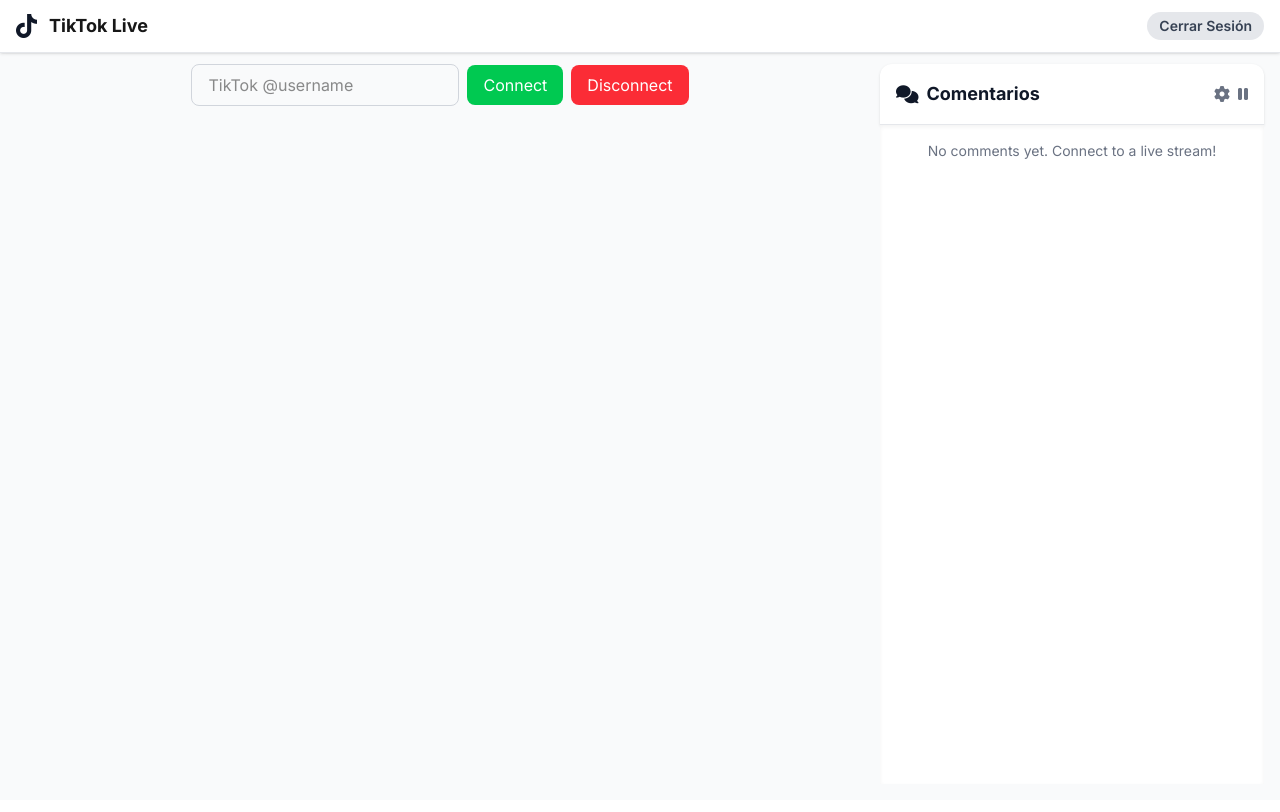
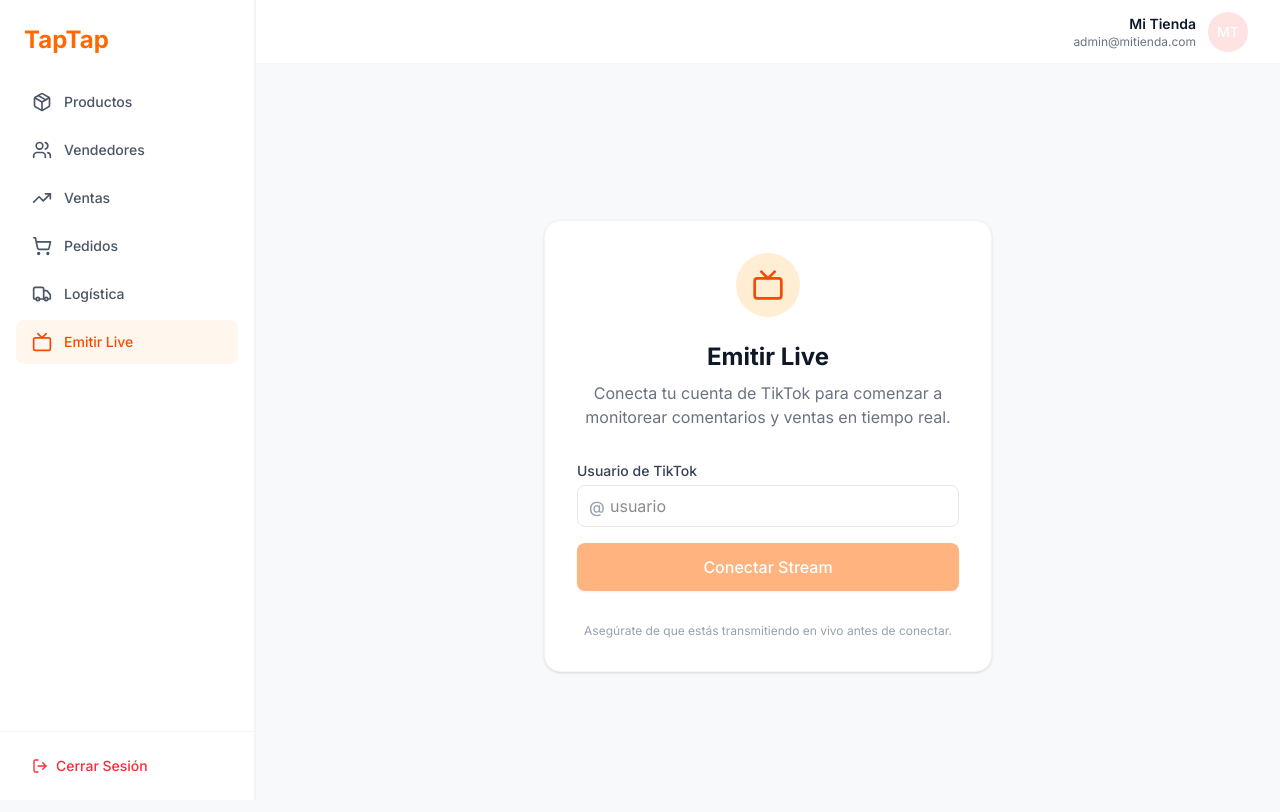
Before and after one commit to andycortex/tiktok-live, a Next.js app: page /live in a window 1280 px wide. Shown: the top 812 px of the page. Built offline with nearby package versions, Linux system fonts and the light colour scheme; grey boxes are pictures that could not be loaded.

Commit message:
feat: Enhance Live Page with new layout, connection controls, and error handling; add LiveControlBar component for improved user experience

```diff
--- a/src/app/live/page.jsx
+++ b/src/app/live/page.jsx
@@ -2,11 +2,14 @@
 
 import { useState, useEffect, useRef } from "react";
 import { useRouter } from "next/navigation";
-import LiveHeader from "@/components/ui/LiveHeader";
+import DashboardLayout from "@/components/layout/DashboardLayout";
+import { LiveControlBar } from "@/components/live/LiveControlBar";
 import VideoPlayer from "@/components/ui/VideoPlayer";
 import Comments from "@/components/ui/Comments";
 import { useUser } from "@/context/UserContext";
 import { extractTikTokUsername } from "@/utils/tiktokUsername";
+import Button from "@/components/ui/Button";
+import { Tv, AlertCircle } from "lucide-react";
 
 const LivePage = () => {
   const router = useRouter();
@@ -14,6 +17,7 @@
   const [uniqueId, setUniqueId] = useState("");
   const [isConnected, setIsConnected] = useState(false);
   const [liveComments, setLiveComments] = useState([]);
+  const [error, setError] = useState(null);
   const intervalRef = useRef(null);
 
   // Pre-fill uniqueId from user context once user data is loaded
@@ -23,24 +27,21 @@
     }
   }, [user, userLoading]);
 
-  const handleLogout = async () => {
-    try {
-      const response = await fetch("/api/logout", {
-        method: "POST",
-      });
-
-      if (response.ok) {
-        router.push("/login");
-      } else {
-        console.error("Logout failed");
-      }
-    } catch (error) {
-      console.error("Error during logout:", error);
-    }
+  // Cleanup on unmount
+  useEffect(() => {
+    return () => {
+      if (intervalRef.current) clearInterval(intervalRef.current);
     };
+  }, []);
 
   const handleConnect = async () => {
+    setError(null);
     let input = extractTikTokUsername(uniqueId.trim());
+
+    if (!input) {
+      setError("Por favor ingresa un usuario válido.");
+      return;
+    }
 
     try {
       const startRes = await fetch("/api/tiktok-live/scrape/connect", {
@@ -51,10 +52,10 @@
 
       if (!startRes.ok) {
         const err = await startRes.json();
-        console.log(
+        setError(
           err.error?.includes("vivo")
-            ? `@${input} no está en vivo`
-            : err.error || "Error al conectar"
+            ? `@${input} no está en vivo actualmente.`
+            : "No se pudo conectar a la transmisión."
         );
         return;
       }
@@ -62,191 +63,142 @@
       setIsConnected(true);
       setLiveComments([]);
 
-      // Limpiar intervalo anterior
+      // Start polling for comments
       if (intervalRef.current) clearInterval(intervalRef.current);
-
-      // POLLING CORRECTO (con CORS permitido ya no hay error)
       intervalRef.current = setInterval(async () => {
-        console.log(input);
         try {
           const res = await fetch(`/api/tiktok-live/scrape/comments/${input}`);
-
-          if (!res.ok) {
-            console.log("Aún no hay comentarios o live no activo");
-            setLiveComments([]);
-            return;
+          if (!res.ok) return;
+          const data = await res.json();
+          if (data.comments) {
+            // Append new comments or replace? Usually polling returns recent buffer.
+            // For simplicity in this demo, replacing. Real app might merge.
+            setLiveComments(data.comments);
           }
-
-          const data = await res.json();
-          setLiveComments(data.comments || []);
         } catch (err) {
-          console.error("Error en polling:", err);
+          console.error("Polling error:", err);
         }
       }, 2000);
     } catch (err) {
-      console.error("Error de red al conectar:", err);
+      setError("Error de conexión. Intenta nuevamente.");
+      console.error(err);
     }
   };
+
   const handleDisconnect = async () => {
     let input = extractTikTokUsername(uniqueId.trim());
     try {
-      const response = await fetch("/api/tiktok-live/scrape/disconnect", {
+      if (input) {
+        await fetch("/api/tiktok-live/scrape/disconnect", {
           method: "POST",
           headers: { "Content-Type": "application/json" },
           body: JSON.stringify({ uniqueId: input }),
         });
-
-      if (response.ok) {
+      }
+    } catch (error) {
+      console.error(error);
+    } finally {
       setIsConnected(false);
       setLiveComments([]);
-        if (intervalRef.current) {
-          clearInterval(intervalRef.current);
-          intervalRef.current = null;
-        }
-        console.log("Desconectado correctamente");
-      } else {
-        const err = await response.json();
-        console.log(err.error || "Error al desconectar");
-      }
-    } catch (error) {
-      console.error("Error de red:", error);
+      if (intervalRef.current) clearInterval(intervalRef.current);
     }
   };
 
-  // Conditional rendering for input and buttons
-  const renderConnectionControls = () => {
-    if (userLoading) {
-      return <p>Loading user data...</p>;
-    }
-
-    const TikTokIcon = () => (
-      <svg
-        className="w-8 h-8 text-black"
-        fill="currentColor"
-        viewBox="0 0 24 24"
-        aria-hidden="true"
-      >
-        <path d="M12.525.02c1.31-.02 2.61-.01 3.91-.02.08 1.53.63 3.09 1.75 4.17 1.12 1.11 2.7 1.62 4.24 1.79v4.03c-1.44-.05-2.89-.35-4.2-.97-.57-.26-1.1-.59-1.62-.93-.01 2.92.01 5.84-.02 8.75-.08 1.4-.54 2.79-1.35 3.94-1.31 1.92-3.58 3.17-5.91 3.21-1.43.08-2.86-.36-4.08-1.1-2.02-1.19-3.44-3.37-3.65-5.71-.02-.5-.03-1-.01-1.49.18-1.9 1.12-3.72 2.58-4.96 1.66-1.44 3.98-2.13 6.15-1.72.02 1.48-.04 2.96-.04 4.44-.99-.32-2.15-.23-3.02.37-.63.41-1.11 1.04-1.36 1.75-.21.51-.15 1.07-.14 1.61.24 1.64 1.82 3.02 3.5 2.87 1.12-.01 2.19-.66 2.77-1.61.19-.33.4-.67.41-1.06.1-1.79.06-3.57.07-5.36.01-4.03-.01-8.05.02-12.07z" />
-      </svg>
-    );
-
-    if (user && user.tiktok) {
+  // Lobby View (Disconnected)
+  if (!isConnected) {
     return (
-        <div className="mt-4 max-w-md mx-auto bg-white rounded-xl shadow-md overflow-hidden md:max-w-2xl border border-gray-200 hover:shadow-lg transition-shadow duration-300">
-          <div className="p-6">
-            {/* Encabezado de la Tarjeta */}
-            <div className="flex items-center space-x-3 mb-4">
-              <TikTokIcon />
-              <h2 className="text-2xl font-bold text-gray-800">TikTok</h2>
+      <DashboardLayout>
+        <div className="flex items-center justify-center min-h-[calc(100vh-100px)]">
+          <div className="bg-white p-8 rounded-2xl shadow-sm border border-gray-100 max-w-md w-full text-center">
+            <div className="w-16 h-16 bg-orange-100 rounded-full flex items-center justify-center mx-auto mb-6">
+              <Tv size={32} className="text-orange-600" />
             </div>
 
-            {/* Cuerpo de la Tarjeta */}
-            <div className="flex items-center justify-between">
+            <h1 className="text-2xl font-bold text-gray-900 mb-2">
+              Emitir Live
+            </h1>
+            <p className="text-gray-500 mb-8">
+              Conecta tu cuenta de TikTok para comenzar a monitorear comentarios
+              y ventas en tiempo real.
+            </p>
+
+            <div className="space-y-4 text-left">
               <div>
-                <p className="text-sm text-gray-500 mb-1">Cuenta de Usuario</p>
-                <div className="flex items-center bg-gray-100 rounded-md px-3 py-1.5">
-                  <span className="text-lg font-semibold text-gray-700">
-                    @{user.tiktok || "username"}
+                <label className="block text-sm font-medium text-gray-700 mb-1">
+                  Usuario de TikTok
+                </label>
+                <div className="relative">
+                  <span className="absolute left-3 top-2.5 text-gray-400 font-medium">
+                    @
                   </span>
+                  <input
+                    type="text"
+                    value={uniqueId}
+                    onChange={(e) => setUniqueId(e.target.value)}
+                    placeholder="usuario"
+                    className="w-full pl-8 pr-4 py-2 border border-gray-200 rounded-lg focus:ring-2 focus:ring-orange-500 focus:border-transparent outline-none transition-all"
+                  />
                 </div>
               </div>
 
-              {/* Botón Condicional */}
-              {!isConnected ? (
-                <button
+              {error && (
+                <div className="p-3 bg-red-50 text-red-600 text-sm rounded-lg flex items-center gap-2">
+                  <AlertCircle size={16} />
+                  {error}
+                </div>
+              )}
+
+              <Button
                 onClick={handleConnect}
-                  disabled={!user.tiktok}
-                  className="mt-4 bg-green-500 hover:bg-green-600 disabled:bg-gray-300 disabled:cursor-not-allowed text-white font-bold py-2 px-4 rounded-lg transition-colors duration-200 flex items-center space-x-2"
+                className="w-full justify-center"
+                size="lg"
+                disabled={!uniqueId}
               >
-                  <svg
-                    className="w-5 h-5"
-                    fill="none"
-                    stroke="currentColor"
-                    viewBox="0 0 24 24"
-                    xmlns="http://www.w3.org/2000/svg"
-                  >
-                    <path
-                      strokeLinecap="round"
-                      strokeLinejoin="round"
-                      strokeWidth="2"
-                      d="M12 6v6m0 0v6m0-6h6m-6 0H6"
-                    ></path>
-                  </svg>
-                  <span>Conectar</span>
-                </button>
-              ) : (
-                <button
-                  onClick={handleDisconnect}
-                  className="mt-4 bg-red-500 hover:bg-red-600 text-white font-bold py-2 px-4 rounded-lg transition-colors duration-200 flex items-center space-x-2"
-                >
-                  <svg
-                    className="w-5 h-5"
-                    fill="none"
-                    stroke="currentColor"
-                    viewBox="0 0 24 24"
-                    xmlns="http://www.w3.org/2000/svg"
-                  >
-                    <path
-                      strokeLinecap="round"
-                      strokeLinejoin="round"
-                      strokeWidth="2"
-                      d="M6 18L18 6M6 6l12 12"
-                    ></path>
-                  </svg>
-                  <span>Desconectar</span>
-                </button>
-              )}
+                Conectar Stream
+              </Button>
+
+              <p className="text-xs text-center text-gray-400 mt-4">
+                Asegúrate de que estás transmitiendo en vivo antes de conectar.
+              </p>
             </div>
           </div>
         </div>
-      );
-    } else {
-      return (
-        <>
-          <input
-            type="text"
-            placeholder="TikTok @username"
-            value={uniqueId}
-            onChange={(e) => setUniqueId(e.target.value)}
-            className="px-4 py-2 border border-gray-300 rounded-lg mr-2"
-          />
-          <button
-            onClick={handleConnect}
-            disabled={isConnected || !uniqueId}
-            className="bg-green-500 hover:bg-green-600 text-white px-4 py-2 rounded-lg mr-2"
-          >
-            Connect
-          </button>
-          <button
-            onClick={handleDisconnect}
-            disabled={!isConnected}
-            className="bg-red-500 hover:bg-red-600 text-white px-4 py-2 rounded-lg"
-          >
-            Disconnect
-          </button>
-        </>
+      </DashboardLayout>
     );
   }
-  };
 
+  // Monitor View (Connected)
   return (
-    <div className="bg-gray-50 min-h-screen">
-      <LiveHeader
-        onLogout={handleLogout}
-        user={user}
+    <DashboardLayout>
+      <div className="flex flex-col h-[calc(100vh-100px)] bg-white rounded-xl shadow-sm border border-gray-100 overflow-hidden">
+        {/* Top Control Bar */}
+        <LiveControlBar
+          streamerName={uniqueId}
           isConnected={isConnected}
-      />{" "}
-      {/* Pass isConnected prop */}
-      <main className="pt-16 pb-4 px-4 h-screen flex">
-        <section className="flex-1 flex flex-col items-center justify-center relative">
-          <div className="mb-4 flex items-center">
-            {renderConnectionControls()}
+          onDisconnect={handleDisconnect}
+          viewerCount={1240} // Mock data for now
+        />
+
+        {/* Main Content Area */}
+        <div className="flex flex-1 overflow-hidden">
+          {/* Video Area */}
+          <div className="flex-1 bg-gray-900 relative flex items-center justify-center p-4">
+            {/* This container ensures the video scales nicely but doesn't overflow */}
+            <div className="h-full w-full max-w-sm aspect-[9/16] bg-black rounded-lg overflow-hidden shadow-2xl ring-1 ring-white/10">
+              <VideoPlayer />
             </div>
-          <VideoPlayer />
-        </section>
+
+            {/* Overlay Information (Optional) */}
+            <div className="absolute top-4 left-4 right-4 flex justify-between pointer-events-none">
+              {/* Can put overlay stats here if needed */}
+            </div>
+          </div>
+
+          {/* Chat Sidebar */}
           <Comments comments={liveComments} />
-      </main>
         </div>
+      </div>
+    </DashboardLayout>
   );
 };
 
--- a/src/components/layout/Sidebar.jsx
+++ b/src/components/layout/Sidebar.jsx
@@ -10,6 +10,7 @@
   TrendingUp,
   ShoppingCart,
   Truck,
+  Tv,
   X,
   LogOut,
 } from "lucide-react";
@@ -21,6 +22,7 @@
   { href: "/dashboard/sales", label: "Ventas", icon: TrendingUp },
   { href: "/dashboard/orders", label: "Pedidos", icon: ShoppingCart },
   { href: "/dashboard/logistics", label: "Logística", icon: Truck },
+  { href: "/live", label: "Emitir Live", icon: Tv },
 ];
 
 export const Sidebar = ({ isOpen, onClose }) => {
--- /dev/null
+++ b/src/components/live/LiveControlBar.jsx
@@ -0,0 +1,67 @@
+import React from "react";
+import Button from "@/components/ui/Button";
+import { Radio, Users, Clock, LogOut } from "lucide-react";
+
+export const LiveControlBar = ({
+  streamerName,
+  isConnected,
+  onDisconnect,
+  viewerCount = 0,
+}) => {
+  return (
+    <div className="bg-white border-b border-gray-100 px-6 py-4 flex items-center justify-between shadow-sm z-10">
+      <div className="flex items-center gap-6">
+        <div className="flex items-center gap-3">
+          <div className="bg-gray-100 p-2 rounded-full">
+            <Radio
+              className={`h-5 w-5 ${
+                isConnected ? "text-red-500 animate-pulse" : "text-gray-400"
+              }`}
+            />
+          </div>
+          <div>
+            <h2 className="font-semibold text-gray-900 leading-tight">
+              {isConnected ? "En Vivo" : "Desconectado"}
+            </h2>
+            <p className="text-xs text-gray-500">
+              {isConnected
+                ? `Conectado como @${streamerName}`
+                : "Esperando conexión..."}
+            </p>
+          </div>
+        </div>
+
+        {isConnected && (
+          <>
+            <div className="h-8 w-px bg-gray-200" />
+
+            <div className="flex items-center gap-2 text-sm text-gray-600">
+              <Users size={16} />
+              <span className="font-medium">{viewerCount}</span>
+              <span className="text-gray-400">espectadores</span>
+            </div>
+
+            <div className="flex items-center gap-2 text-sm text-gray-600">
+              <Clock size={16} />
+              <span className="font-medium">00:45:20</span>
+              <span className="text-gray-400">duración</span>
+            </div>
+          </>
+        )}
+      </div>
+
+      <div>
+        {isConnected && (
+          <Button
+            variant="danger"
+            size="sm"
+            icon={LogOut}
+            onClick={onDisconnect}
+          >
+            Terminar Transmisión
+          </Button>
+        )}
+      </div>
+    </div>
+  );
+};
--- a/src/components/ui/Comments.jsx
+++ b/src/components/ui/Comments.jsx
@@ -1,10 +1,10 @@
-'use client';
+"use client";
 
-import { useEffect, useRef } from 'react'; // Import useRef
+import { useEffect, useRef } from "react";
+import { MessageSquare, Pause, Play, Settings } from "lucide-react";
 
-const Comments = ({ comments }) => { // Accept comments prop
-
-  const commentsEndRef = useRef(null); // Ref for auto-scrolling
+const Comments = ({ comments }) => {
+  const commentsEndRef = useRef(null);
 
   // Auto-scroll to the latest comment
   useEffect(() => {
@@ -12,38 +12,63 @@
   }, [comments]);
 
   return (
-    <aside className="w-96 ml-4 flex flex-col">
-      <div className="bg-white rounded-t-xl p-4 border-b border-gray-200 shadow-sm">
-        <div className="flex items-center justify-between">
-          <h2 className="font-bold text-lg flex items-center gap-2 text-gray-900">
-            <i className="fas fa-comments"></i>
-            Comentarios
-          </h2>
-          <div className="flex items-center gap-2">
-            <button className="text-gray-500 hover:text-gray-900 transition-colors">
-              <i className="fas fa-cog"></i>
-            </button>
-            <button id="pauseComments" className="text-gray-500 hover:text-gray-900 transition-colors">
-              <i className="fas fa-pause"></i>
-            </button>
-          </div>
+    <aside className="w-80 lg:w-96 flex flex-col bg-white border-l border-gray-100 h-full">
+      {/* Header */}
+      <div className="p-4 border-b border-gray-100 flex items-center justify-between bg-white">
+        <div className="flex items-center gap-2">
+          <MessageSquare size={18} className="text-gray-500" />
+          <h3 className="font-semibold text-gray-900">Chat en vivo</h3>
+        </div>
+        <div className="flex items-center gap-1">
+          <button className="p-1.5 text-gray-400 hover:text-gray-600 hover:bg-gray-50 rounded-md transition-colors">
+            <Pause size={16} />
+          </button>
+          <button className="p-1.5 text-gray-400 hover:text-gray-600 hover:bg-gray-50 rounded-md transition-colors">
+            <Settings size={16} />
+          </button>
         </div>
       </div>
-      <div id="commentsContainer" className="flex-1 bg-white overflow-y-auto scrollbar-hide p-4 space-y-3 shadow-inner">
+
+      {/* Chat Area */}
+      <div className="flex-1 overflow-y-auto p-4 space-y-4 bg-white/50 scroll-smooth">
         {comments.length === 0 ? (
-          <p className="text-gray-500 text-sm text-center">No comments yet. Connect to a live stream!</p>
+          <div className="h-full flex flex-col items-center justify-center text-gray-400 space-y-2">
+            <MessageSquare size={32} className="opacity-20" />
+            <p className="text-sm">Esperando comentarios...</p>
+          </div>
         ) : (
           comments.map((comment, index) => (
-            <div key={index} className="flex items-start gap-3 comment-enter">
-              <img src={comment.avatar} alt={comment.user} className="w-8 h-8 rounded-full" />
-              <div>
-                <p className="text-sm font-semibold">{comment.user.nickname}</p>
-                <p className="text-sm">{comment.comment}</p>
+            <div
+              key={index}
+              className="flex gap-3 group animate-in fade-in slide-in-from-bottom-2 duration-300"
+            >
+              <img
+                src={comment.avatar}
+                alt={comment.user.nickname}
+                className="w-8 h-8 rounded-full object-cover ring-2 ring-gray-50 flex-shrink-0"
+              />
+              <div className="flex-1 min-w-0">
+                <div className="flex items-baseline gap-2">
+                  <span className="text-sm font-bold text-gray-900 truncate">
+                    {comment.user.nickname}
+                  </span>
+                  <span className="text-xs text-gray-400">12:45</span>
+                </div>
+                <p className="text-sm text-gray-700 leading-relaxed break-words">
+                  {comment.comment}
+                </p>
               </div>
             </div>
           ))
         )}
-        <div ref={commentsEndRef} /> {/* Element to scroll to */}
+        <div ref={commentsEndRef} />
+      </div>
+
+      {/* Input Placeholder (simulated) */}
+      <div className="p-4 border-t border-gray-100 bg-gray-50">
+        <div className="bg-white border border-gray-200 rounded-lg px-3 py-2 text-sm text-gray-400 italic">
+          El chat es de solo lectura...
+        </div>
       </div>
     </aside>
   );
```
Lines whose indentation alone changed are shown as unchanged.
